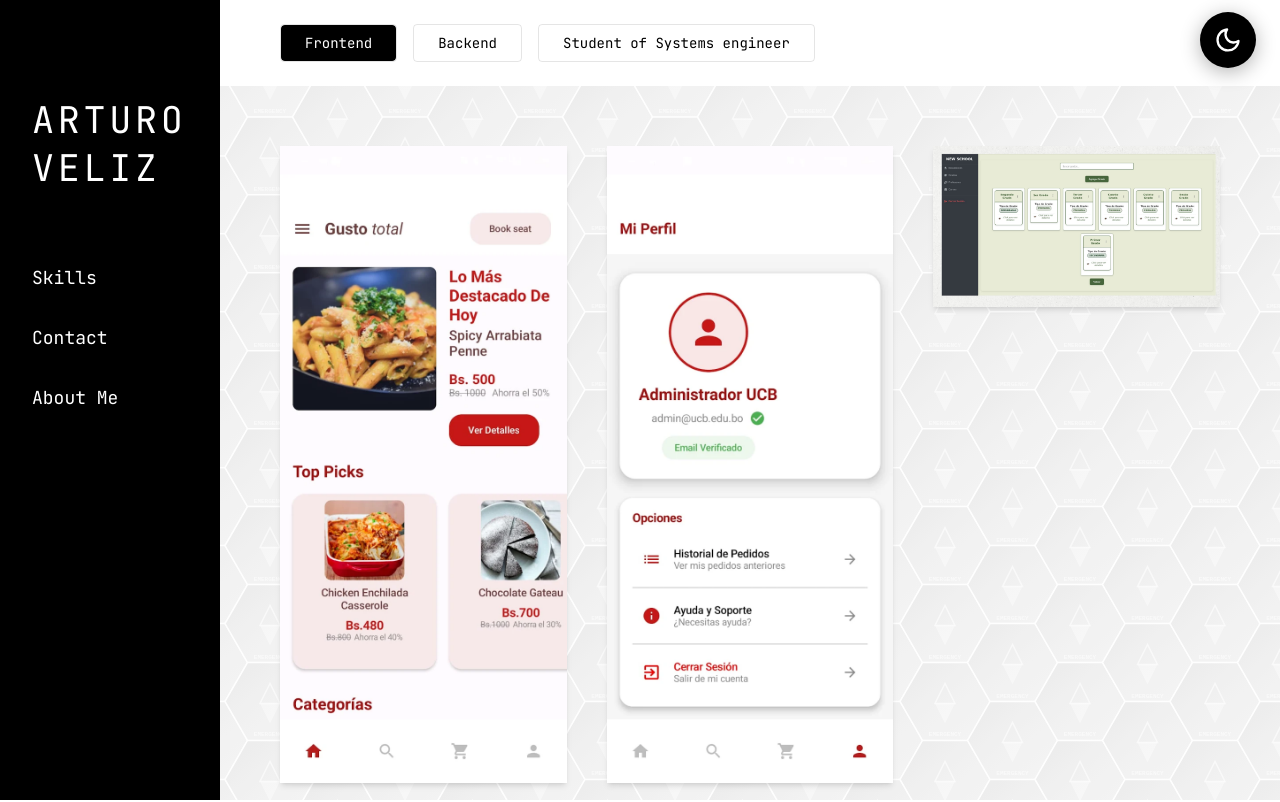
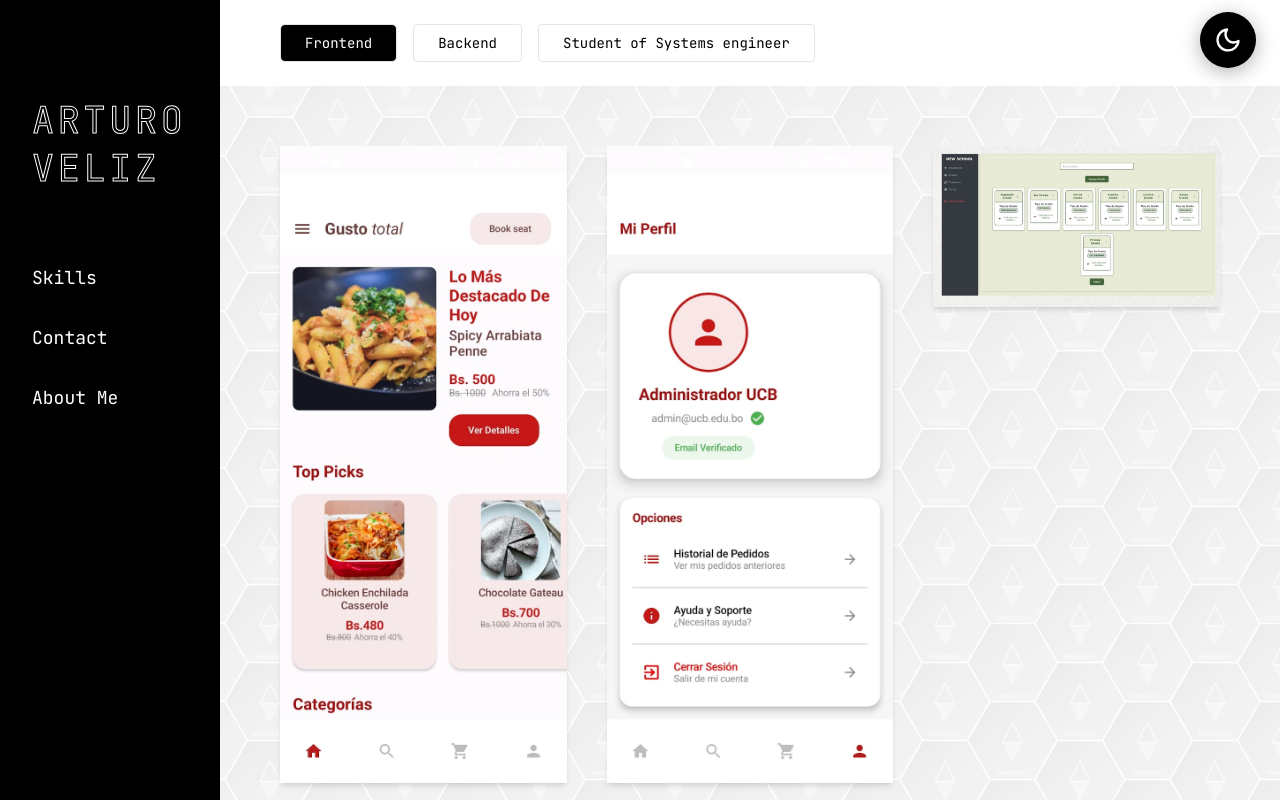
Before and after one commit to A-Joaquin/portafolio-, a React (Vite) app: page / in a window 1280 px wide. Shown: the top 802 px of the page. Built offline with nearby package versions, Linux system fonts and the light colour scheme.

Commit message:
water animation in name

```diff
--- a/src/components/Sidebar.tsx
+++ b/src/components/Sidebar.tsx
@@ -1,7 +1,22 @@
+import { useState, useEffect } from 'react';
 import { useTheme } from '../context/ThemeContext';
 
 export function Sidebar() {
   const { theme } = useTheme();
+  const [scrollProgress, setScrollProgress] = useState(0);
+
+  useEffect(() => {
+    const handleScroll = () => {
+      const scrollTop = window.scrollY;
+      const docHeight = document.documentElement.scrollHeight - window.innerHeight;
+      const progress = docHeight > 0 ? (scrollTop / docHeight) * 100 : 0;
+      setScrollProgress(progress);
+    };
+
+    window.addEventListener('scroll', handleScroll);
+    handleScroll(); // Calcular al montar
+    return () => window.removeEventListener('scroll', handleScroll);
+  }, []);
 
   const colors = theme === 'light' ? {
     background: 'rgb(0, 0, 0)',
@@ -32,7 +47,7 @@ export function Sidebar() {
           transition: 'background-color 0.3s ease, color 0.3s ease',
         }}
       >
-        {/* Branding */}
+        {/* Branding con efecto de agua */}
         <div className="mb-12" style={{ marginBottom: '4.5rem' }}>
           <h1
             className="font-mono uppercase"
@@ -40,10 +55,34 @@ export function Sidebar() {
               letterSpacing: '0.1em',
               lineHeight: '1.3',
               fontSize: '2.3rem',
-              color: colors.text,
+              position: 'relative',
             }}
           >
-            ARTURO<br />VELIZ
+            {/* Texto con borde (outline) */}
+            <span
+              style={{
+                color: 'transparent',
+                WebkitTextStroke: '1px #ffffff',
+                position: 'relative',
+                display: 'block',
+              }}
+            >
+              ARTURO<br />VELIZ
+            </span>
+
+            {/* Texto relleno (el "agua" que sube) */}
+            <span
+              style={{
+                position: 'absolute',
+                top: 0,
+                left: 0,
+                color: '#ffffff',
+                clipPath: `inset(${100 - scrollProgress}% 0 0 0)`,
+                transition: 'clip-path 0.1s ease-out',
+              }}
+            >
+              ARTURO<br />VELIZ
+            </span>
           </h1>
         </div>
 
```
